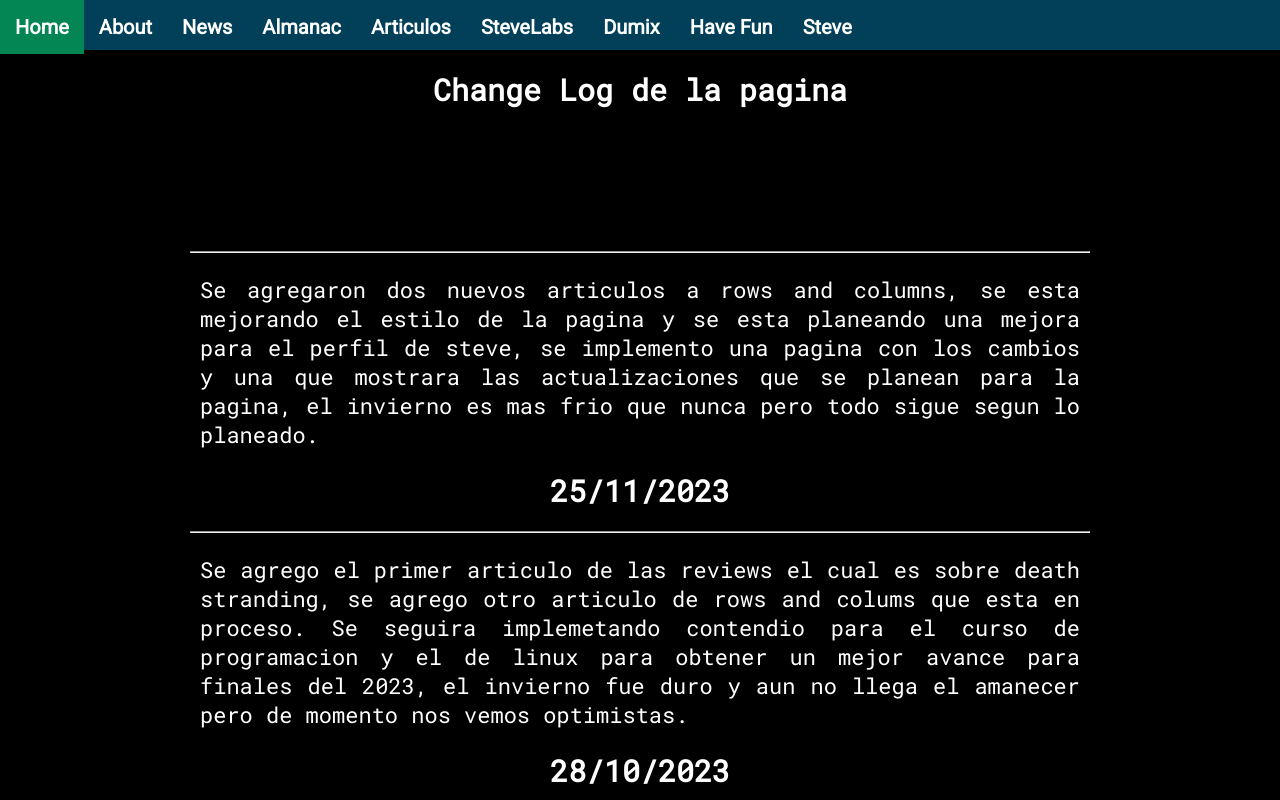
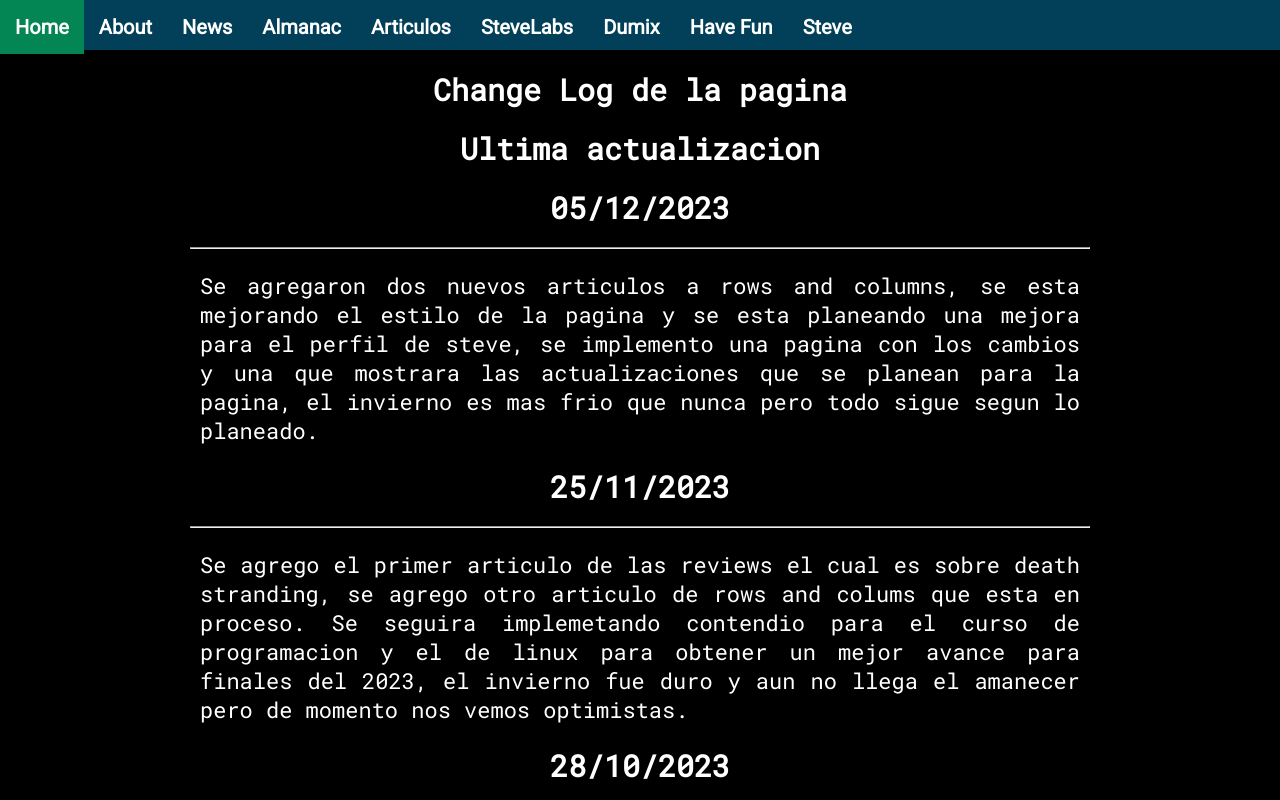
Before and after one commit to SteveBartmoss/steveapp, a React (Create React App) app: page /changelog in a window 1280 px wide. Shown: the top 800 px of the page. Built offline with nearby package versions, Linux system fonts and the light colour scheme.

Commit message:
add styles for the changelog page

```diff
--- a/src/pages/changeLog.jsx
+++ b/src/pages/changeLog.jsx
@@ -6,9 +6,9 @@ function ChangeLog() {
             <div className="contenedor-logros">
                 <h1 className="title1">Change Log de la pagina</h1>
 
-                <h1>Ultima actualizacion</h1>
+                <h1 className="title1">Ultima actualizacion</h1>
 
-                <h1>05/12/2023</h1>
+                <h1 className="title1">05/12/2023</h1>
                 <hr />
 
                 <p className="content-curso">
```
